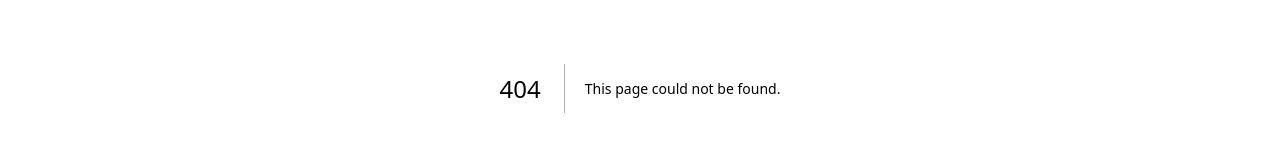
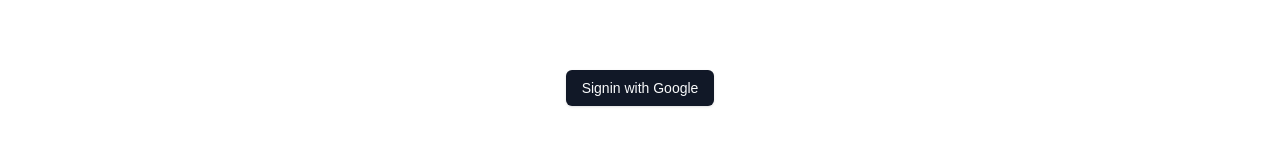
Before and after one commit to MuhammadHamzaAslam/Patient-Appointment-System, a Next.js app: page /login in a window 1280 px wide. Before the commit this address had no page. Shown: the part 377-528 px from the top of the page. Built offline with nearby package versions, Linux system fonts and the light colour scheme.

Commit message:
Login page made

```diff
--- /dev/null
+++ b/src/app/login/page.js
@@ -0,0 +1,17 @@
+import { Button } from "@/components/ui/button";
+import { signIn } from "../../../auth";
+
+export default async function Login() {
+  return (
+    <div className="flex justify-center items-center min-h-screen">
+      <form
+        action={async () => {
+          "use server";
+          await signIn("google");
+        }}
+      >
+        <Button type="submit">Signin with Google</Button>
+      </form>
+    </div>
+  );
+}
--- a/src/components/Navbar.jsx
+++ b/src/components/Navbar.jsx
@@ -15,6 +15,7 @@
   const closeDrawer = () => {
     setDrawerVisible(false);
   };
+
 
   return (
     <nav className="bg-white border-b mx-10">
@@ -47,7 +48,7 @@
           </div>
 
           <div className="hidden md:flex space-x-8">
-            <Link href={""}>
+            <Link href={"/login"}>
               <Button>Login</Button>
             </Link>
           </div>
@@ -99,7 +100,7 @@
         <Link href={"/contact"} className="nav-item text-[#0D6DB7] block mb-3">
           Contact Us
         </Link>
-        <Link href={""}>
+        <Link href={"/login"}>
           <Button>Login</Button>
         </Link>
       </Drawer>
```
Also changed, not shown: auth.js (+4 -3 lines).
